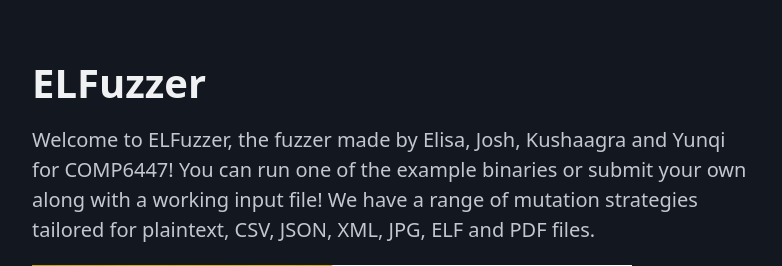
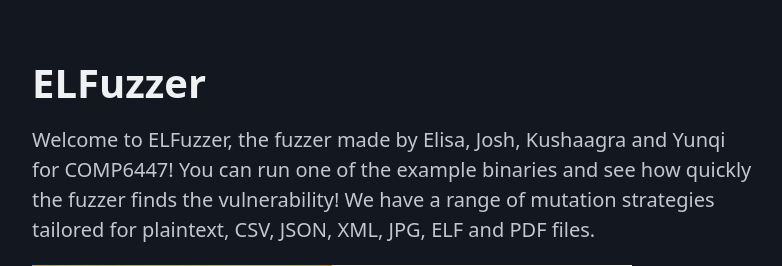
Before and after one commit to LaughableHammer/ELFuzzer, a Flask app: page / in a window 1280 px wide. Shown: the top 266 px of the page, without its empty margins (248-1030 px from the left). Run offline with Flask 3, Linux system fonts and the light colour scheme; some libraries are stand-ins or nearby versions.

Commit message:
update text explaining website

```diff
--- a/templates/index.html
+++ b/templates/index.html
@@ -10,7 +10,7 @@
 
     <p>
         Welcome to ELFuzzer, the fuzzer made by Elisa, Josh, Kushaagra and Yunqi for COMP6447! You can run one of the
-        example binaries or submit your own along with a working input file! We have a range of mutation strategies
+        example binaries and see how quickly the fuzzer finds the vulnerability! We have a range of mutation strategies
         tailored for plaintext, CSV, JSON, XML, JPG, ELF and PDF files.
     </p>
 
```
Also changed, not shown: writeup.md (+1 -1 lines).
